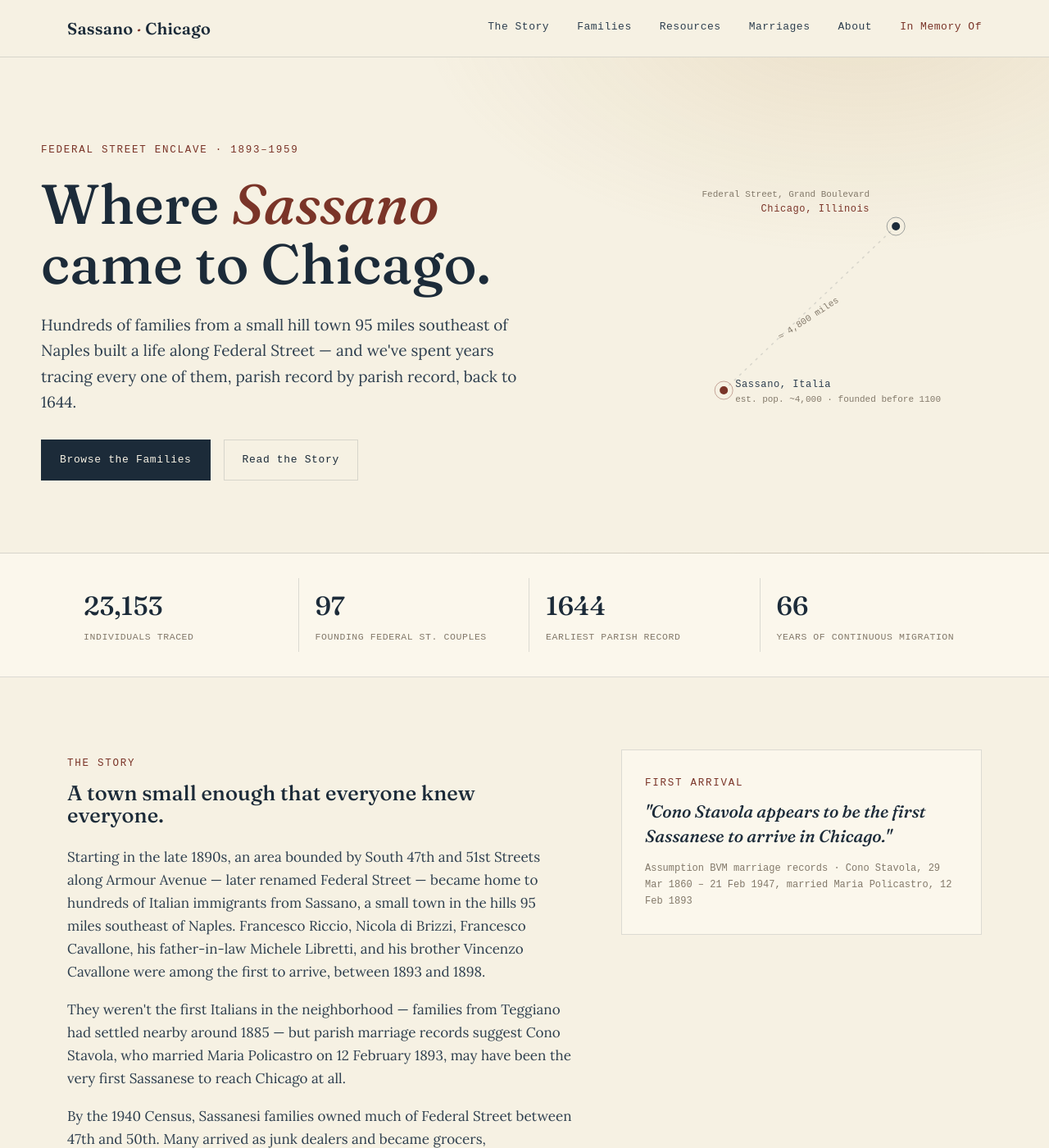
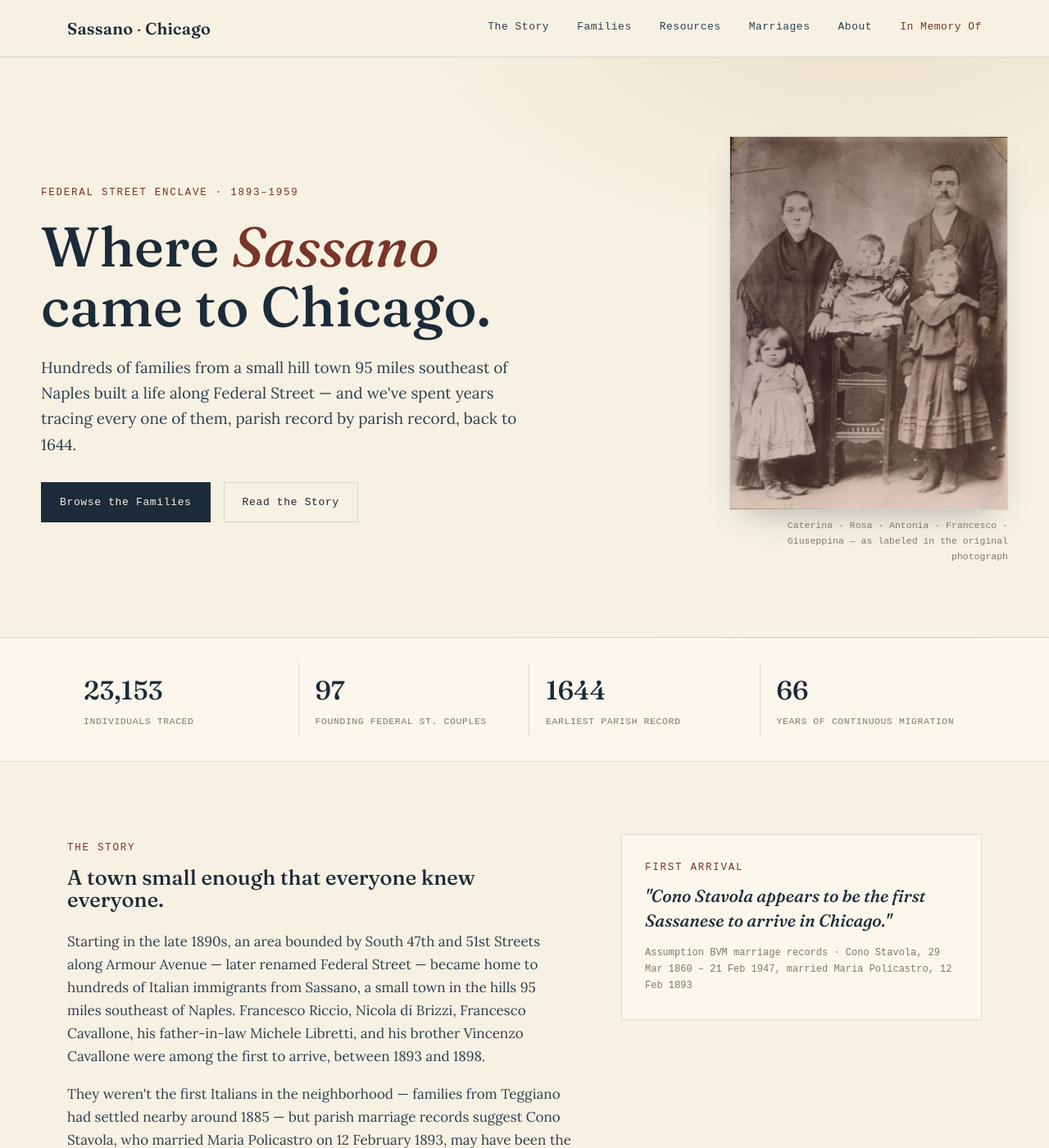
Before and after one commit to johncavallone/sassanochicago, a Jekyll site: the page built from index.html, in a window 1280 px wide and 1400 px high. Shown: the whole window at 82% size. Built offline with Jekyll 4.4.1, drawn with Linux system fonts in a browser that asks for light colours; some web fonts are replaced.

Commit message:
Add files via upload

```diff
--- a/_layouts/default.html
+++ b/_layouts/default.html
@@ -30,6 +30,7 @@
   <div class="wrap">
     <div class="foot-grid">
       <div>
+        <img src="{{ '/assets/images/photos/logo.jpg' | relative_url }}" alt="Sassano Chicago" style="width:90px; height:auto; margin-bottom:16px; border-radius:2px;">
         <div class="brand">Sassano <span style="color:var(--ochre); font-style:italic;">·</span> Chicago</div>
         <p>Documenting the Sassanesi of Federal Street — and the parish records of San Giovanni Evangelista back to 1644 — since 2018.</p>
       </div>
--- a/about.html
+++ b/about.html
@@ -6,6 +6,10 @@ title: About
 <div class="page-header">
   <span class="eyebrow">Who's behind this</span>
   <h1>About.</h1>
+</div>
+
+<div class="wrap" style="padding-bottom:8px;">
+  <img src="{{ '/assets/images/photos/site-banner.jpg' | relative_url }}" alt="Sassano Chicago — surnames documented: Abbatemarco, Abbruzzese, Arenare, Arnone, Barbella, Benvenga, Biancamano, Calandriello, Cammarano, Caputo, Cartolano, Cavallone, Chiurillo, Conte, Corvino, d'Alessandro, d'Alessio, d'Amato, d'Onza, di Bella, di Brizzi, di Lisa, di Miele, di Novella, di Stefano, Feminella, Finizio, Fornino, Lefante, Libretti, Luzzi, Marmo, Maiuri, Pellegrino, Petrizzo, Pinto, Ramondino, Ricciardone, Riccio, Romanelli, Romano, Rubino, Russo, Setaro, Stavola, Trotta, Zozzaro" style="width:100%; border:1px solid var(--stone-line);">
 </div>
 
 <section style="padding-top:16px;">
--- a/assets/style.css
+++ b/assets/style.css
@@ -99,7 +99,13 @@
   .btn-ghost{color:var(--ink); border-color:var(--stone-line);}
   .btn-ghost:hover{border-color:var(--ink);}
 
-  /* migration map motif */
+  /* migration map motif (legacy, kept in case reused elsewhere) */
+  .hero-photo{ max-width:340px; margin-left:auto; }
+  .hero-photo-caption{
+    font-family:'Spectral Mono', monospace; font-size:11.5px; color:var(--stone);
+    margin-top:10px; text-align:right;
+  }
+  @media (max-width:900px){ .hero-photo{ margin:0 auto; } }
   .map-motif{
     position:relative; height:340px;
   }
--- a/index.html
+++ b/index.html
@@ -14,21 +14,9 @@ title: Home
         <a href="#story" class="btn btn-ghost">Read the Story</a>
       </div>
     </div>
-    <div class="map-motif" aria-hidden="true">
-      <svg viewBox="0 0 360 340" fill="none">
-        <line x1="70" y1="270" x2="280" y2="70" stroke="var(--stone-line)" stroke-width="1.5" stroke-dasharray="2 7" stroke-linecap="round"/>
-        <circle cx="70" cy="270" r="5" fill="var(--brick)"/>
-        <circle cx="70" cy="270" r="11" fill="none" stroke="var(--brick)" stroke-width="1" opacity="0.4"/>
-        <text x="84" y="266" class="map-label">Sassano, Italia</text>
-        <text x="84" y="284" class="map-dist">est. pop. ~4,000 · founded before 1100</text>
-
-        <circle cx="280" cy="70" r="5" fill="var(--ink)"/>
-        <circle cx="280" cy="70" r="11" fill="none" stroke="var(--ink)" stroke-width="1" opacity="0.4"/>
-        <text x="248" y="52" class="map-label dest" text-anchor="end">Chicago, Illinois</text>
-        <text x="248" y="34" class="map-dist" text-anchor="end">Federal Street, Grand Boulevard</text>
-
-        <text x="175" y="185" class="map-dist" text-anchor="middle" transform="rotate(-33 175 185)">≈ 4,800 miles</text>
-      </svg>
+    <div class="hero-photo" aria-hidden="false">
+      <img src="{{ '/assets/images/photos/founding-family-portrait.jpg' | relative_url }}" alt="A Sassanese family portrait, early 1900s — five family members labeled in the original photo as Caterina, Rosa, Antonia, Francesco, and Giuseppina" style="width:100%; height:auto; display:block; border:1px solid var(--stone-line); box-shadow:0 18px 40px -20px rgba(28,43,57,0.4);">
+      <div class="hero-photo-caption">Caterina · Rosa · Antonia · Francesco · Giuseppina — as labeled in the original photograph</div>
     </div>
   </div>
 </section>
```
Also changed, not shown: books-media.html (+21 -0 lines), in-memory-of.html (+9 -3 lines), assets/images/photos/anniversary-cake-couple.jpg (added), assets/images/photos/anniversary-group-full.jpg (added), assets/images/photos/anniversary-group-seated.jpg (added), assets/images/photos/book-cover-forgotten-enclave.jpg (added), assets/images/photos/book-cover-sassano-to-federal-street.jpg (added), assets/images/photos/founding-family-portrait.jpg (added), assets/images/photos/logo.jpg (added), assets/images/photos/novello-grocery-store.jpg (added), assets/images/photos/site-banner.jpg (added).
